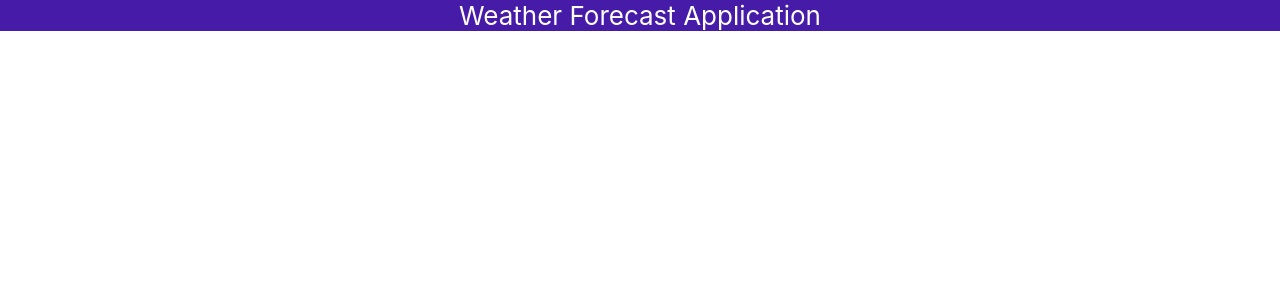
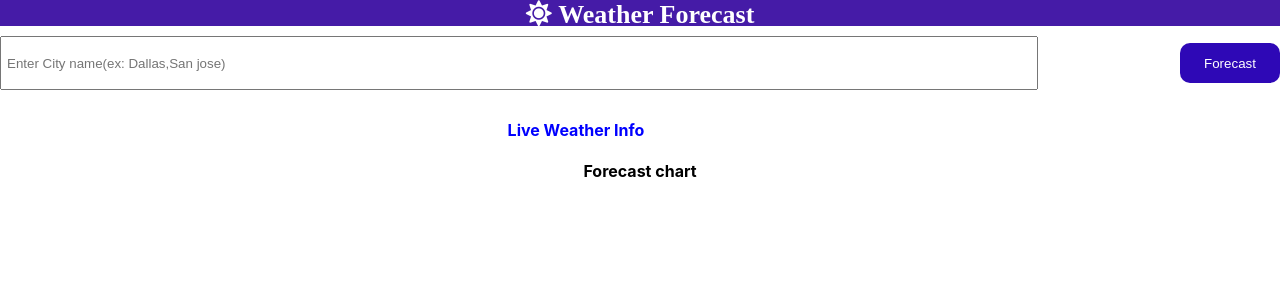
Before and after one commit to vudayagirivaibhav/Weather-Forecast, a React (Create React App) app: page / in a window 1280 px wide. Shown: the top 300 px of the page. Built offline with nearby package versions, Linux system fonts and the light colour scheme.

Commit message:
added api service and basic fucntionality of input

```diff
--- a/package.json
+++ b/package.json
@@ -6,6 +6,7 @@
     "@testing-library/jest-dom": "^5.11.4",
     "@testing-library/react": "^11.1.0",
     "@testing-library/user-event": "^12.1.10",
+    "axios": "^0.21.1",
     "react": "^17.0.1",
     "react-dom": "^17.0.1",
     "react-scripts": "4.0.1",
--- a/src/App.css
+++ b/src/App.css
@@ -35,3 +35,42 @@
     transform: rotate(360deg);
   }
 }
+
+.title {
+  color: #fff;
+  font-weight: 800;
+  font-size: 30px;
+}
+
+.weather-div {
+  margin-top: 10px;
+  display: flex;
+  justify-content: space-between;
+  align-items: center;
+}
+
+.weather-div input {
+  width: 80%;
+  height: 40px;
+  padding: 5px;
+}
+
+.weather-div button {
+  width: 100px;
+  height: 40px;
+  padding: 5px;
+  font-weight: 400;
+  border: none;
+  border-radius: 10px !important;
+  background: rgb(46, 8, 182);
+  color: white;
+  cursor: pointer;
+}
+
+.info-container {
+  width: 90%;
+  height: auto;
+  color: blue;
+  text-align: center;
+  margin-top:30px;
+}
--- a/src/App.js
+++ b/src/App.js
@@ -1,14 +1,15 @@
 import logo from './logo.svg';
 import './App.css';
+import WeatherPage from './components/WeatherPage';
 
 function App() {
   return (
     <div className="App">
       <header className="App-header">
-         Weather Forecast Application
+        <i className="fa fa-sun"> Weather Forecast </i>
       </header>
       <div className="weather-container">
-
+         <WeatherPage />
       </div>
     </div>
   );
--- /dev/null
+++ b/src/api/weatherApi.js
@@ -0,0 +1,25 @@
+import axios from 'axios';
+import { useState } from 'react';
+
+
+const baseUrl = 'http://api.openweathermap.org/data/2.5';
+const API_KEY = "524589f12ff60e2a150e470595208862";
+
+
+export const getWeatherForecastData =  (city) => {
+    let weatherUrl =  axios.get(`http://api.openweathermap.org/data/2.5/weather?q=${city}&appid=${API_KEY}`);
+    let forecastUrl =  axios.get( `http://api.openweathermap.org/data/2.5/forecast?q=${city}&appid=${API_KEY}`);
+    axios
+    .all([weatherUrl, forecastUrl])
+    .then(
+      axios.spread((...responses) => {
+        const data = {weatherResponse: responses[0], forecastResponse: responses[1]};
+         console.log('data',data);
+      })
+    )
+    .catch(errors => {
+      // react on errors.
+      console.error(errors);
+    });
+
+}
--- /dev/null
+++ b/src/components/WeatherPage.js
@@ -0,0 +1,35 @@
+import React, { useState, useEffect } from 'react';
+import {getWeatherForecastData} from '../api/weatherApi';
+
+const WeatherPage = () => {
+    const [city, setCity] = useState("San jose");
+    const [weatherData, setWeatherData] = useState(null);
+    const [loading,setLoading] = useState(false);
+
+    const getWeatherInfo = async () => {
+       try {
+           const data = await getWeatherForecastData(city);
+           console.log('data',data);
+       }catch(error){
+           console.log(error.message);
+       }
+    }
+
+    return (
+        <div>
+            <div className="weather-div">
+                <input type="text" placeholder="Enter City name(ex: Dallas,San jose)" onChange={(e) => setCity(e.target.value)} />
+                <button type="button"  onClick={() => getWeatherInfo()}> Forecast </button>
+            </div>
+            <div className="info-container">
+                 <h4>Live Weather Info</h4>
+            </div>
+            <div className="forecast-container">
+                 <h4>Forecast chart</h4>
+            </div>
+        </div>
+
+    )
+}
+
+export default WeatherPage;
```
